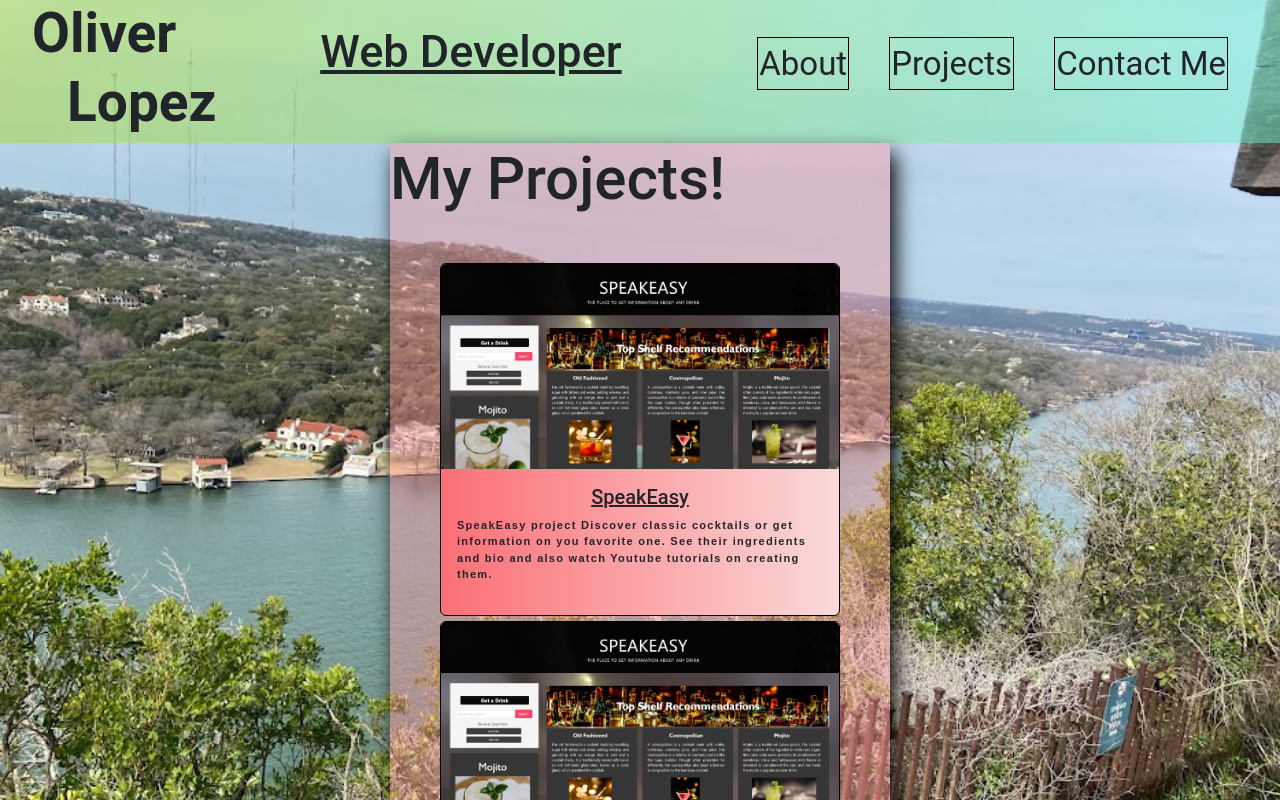
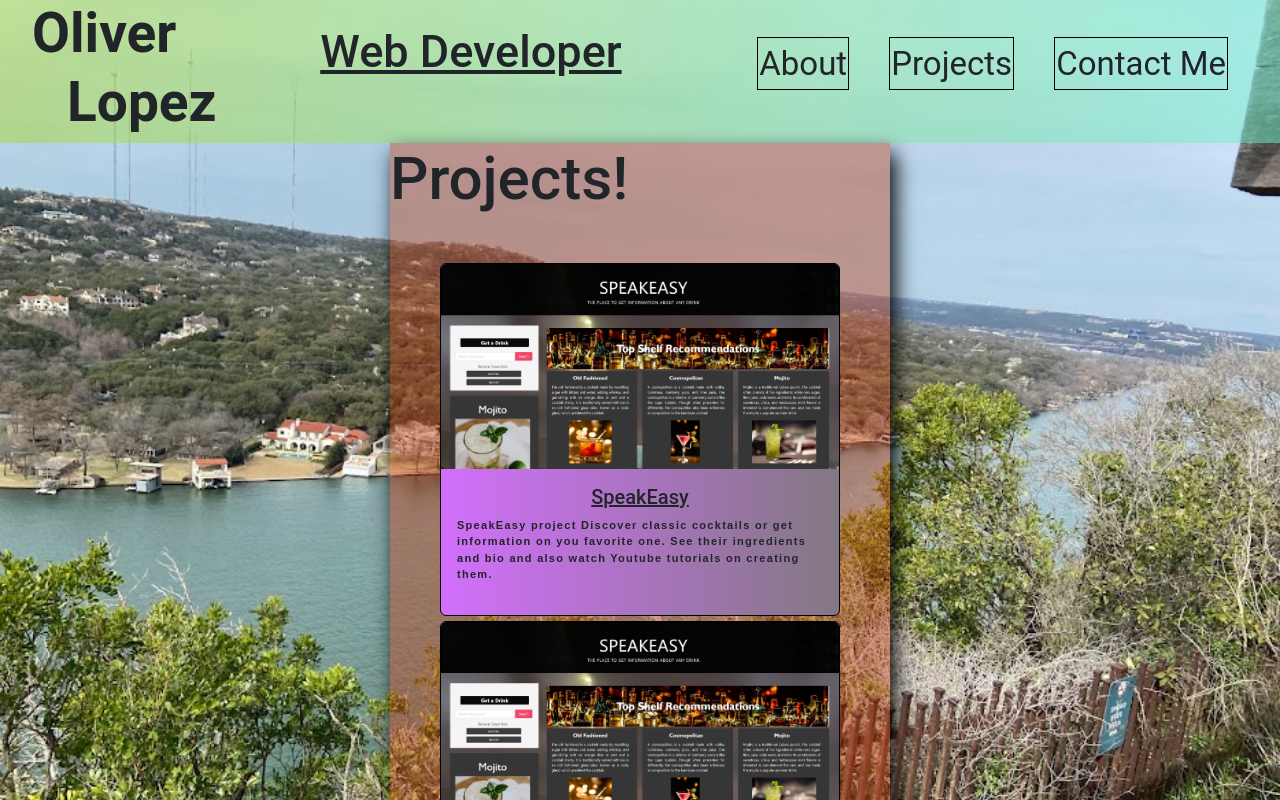
Before and after one commit to oliverLo78/20-portfolio, a React (Create React App) app: page / in a window 1280 px wide. Both pictures are taken after a click on the item "Projects". Shown: the top 800 px of the page. Built offline with nearby package versions, Linux system fonts and the light colour scheme; a web font is replaced by a local one.

Commit message:
trying different color combo

```diff
--- a/src/components/Portfolio/index.jsx
+++ b/src/components/Portfolio/index.jsx
@@ -17,7 +17,7 @@ function Project( {grpProjects} ) {
           display: 'inline-block',
         }}
       >
-        My Projects!
+      Projects!
       </h1>
       <div className='map-container'>
           {grpProjects.map((project) => (
@@ -38,12 +38,12 @@ function Project( {grpProjects} ) {
                     zIndex: '3',
                     fontSize: '20px',
                     textShadow:
-                      '-1px 0 #FF9398, 0 1px #FF9398, 1px 0 #FF9398, 0 -1px #FF9398',
+                      '-1px 0 #d26ffc, 0 1px #d26ffc, 1px 0 #d26ffc, 0 -1px #d26ffc',
                   }}
                 >
                   <b
                     style={{
-                      color: '#FF9398',
+                      color: '#d26ffc',
                       fontSize: '45px',
                       textDecoration: 'underline',
                       textShadow:
@@ -62,7 +62,7 @@ function Project( {grpProjects} ) {
                   style={{
                     zIndex: '4',
                     fontSize: '20px',
-                    backgroundColor: '#FF9398',
+                    backgroundColor: '#d26ffc',
                     border: '1px solid black',
                   }}
                   href={project.link}
@@ -76,7 +76,7 @@ function Project( {grpProjects} ) {
                   style={{
                     zIndex: '4',
                     fontSize: '20px',
-                    backgroundColor: '#FF9398',
+                    backgroundColor: '#d26ffc',
                     border: '1px solid black',
                   }}
                   href={project.github}
--- a/src/components/Portfolio/portfolio.css
+++ b/src/components/Portfolio/portfolio.css
@@ -8,7 +8,7 @@
 }
 
 .title-map {
-    background-color: rgba(255, 147, 152, .4);
+    background-color: rgba(189, 53, 11, 0.4);
     margin-bottom: 3%;
     padding-bottom: 2%;
     box-shadow: 5px 10px 20px #000;
@@ -25,7 +25,7 @@
 .custom-card {
     width: 18rem;
     height: 100%;
-    background: linear-gradient(0.25turn, #fc6f76, #fadada) !important;
+    background: linear-gradient(0.25turn, #d26ffc, #837883) !important;
     margin: 0 50px 5px 50px;
     border-color: #000 !important;
     position: relative;
@@ -51,7 +51,7 @@
     inset: 0;
     font-size: 2rem;
     padding: 1rem;
-    background: #f3cfcf;
+    background: #837883;
     display: flex;
     align-items: center;
     justify-content: center;
@@ -77,7 +77,7 @@
     color: black;
     font-size: 20px;
     font-weight: bold;
-    background-color: #FF9398;
+    background-color: #d26ffc;
     border: 1px solid black;
     border-radius: 5px;
     padding: 5px;
@@ -87,7 +87,7 @@
 }
 
 .fade-in-animation:hover {
-    color: #FF9398;
+    color: #d26ffc;
     background-color: #000;
 }
 
```
Also changed, not shown: src/components/Portfolio/card.jsx (deleted, +0 -98 lines).
